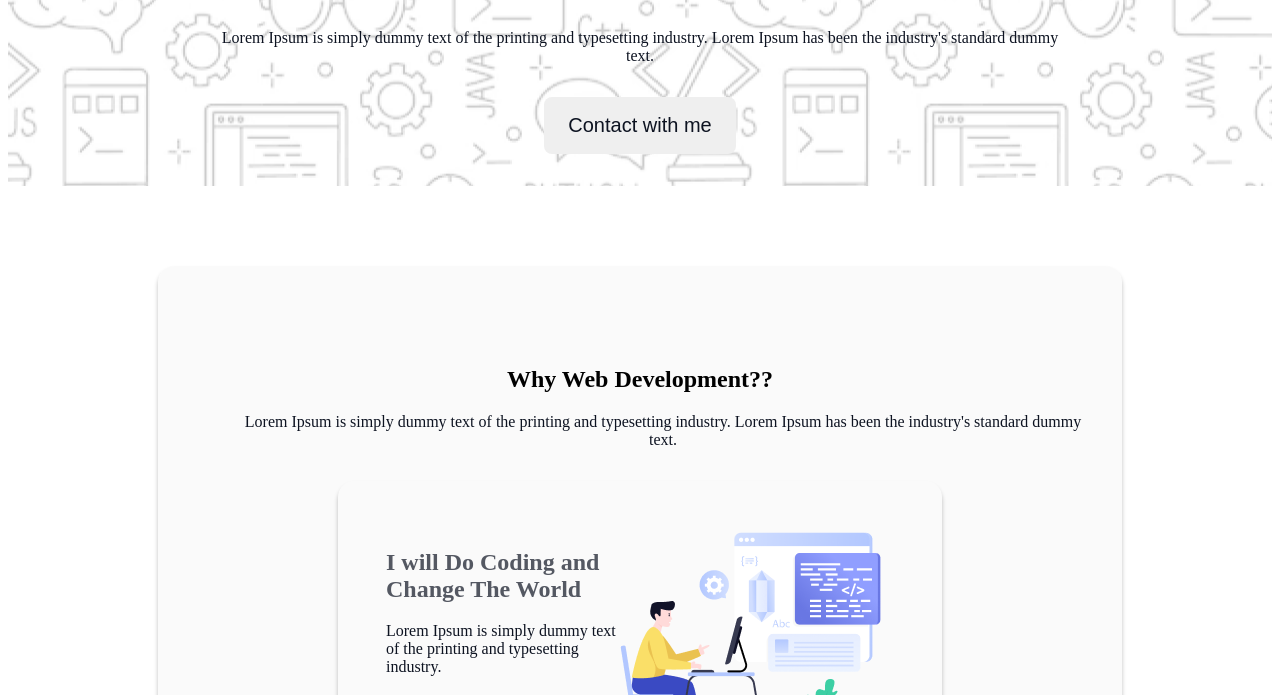
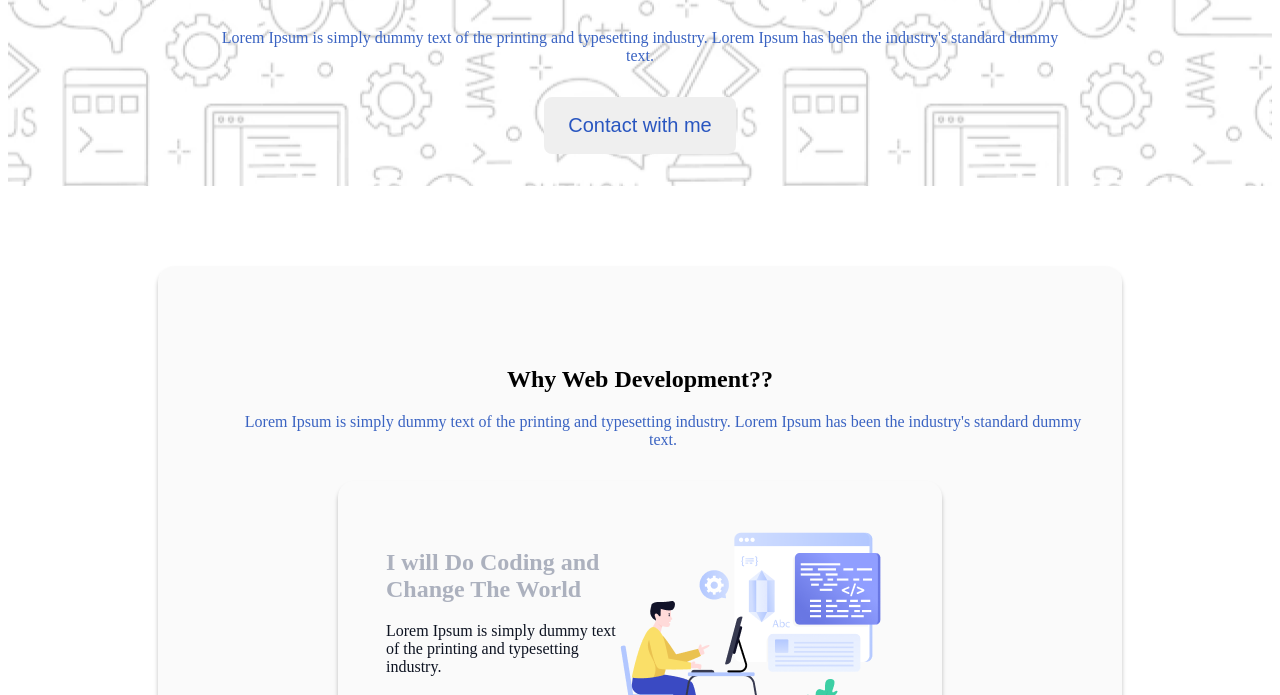
Before and after one commit to siddika53/D, a plain HTML site: page demo-1/index.html in a window 1280 px wide. Shown: the part 545-1240 px from the top of the page. Drawn offline with Linux system fonts and the light colour scheme; a web font is replaced by a local one.

Commit message:
color change

```diff
--- a/demo-1/style/styles.css
+++ b/demo-1/style/styles.css
@@ -1,4 +1,4 @@
-/* font setup */
+
 
 .azeret-mono {
   font-family: "Azeret Mono", serif;
@@ -29,7 +29,7 @@
   padding: 17px 24px;
   font-weight: 600px;
   font-size: 20px;
-  color: #0d1321;
+  color: #2956c0;
   border-style: none;
 }
 
@@ -47,7 +47,7 @@
 .head-para {
   font-size: 16px;
   font-weight: normal;
-  color: rgba(13, 19, 33, 1);
+  color: rgb(58, 99, 194);
   width: 850px;
   margin: auto;
   margin-bottom: 32px;
@@ -67,7 +67,7 @@
 }
 
 .layer-1-head-color {
-  color: rgba(13, 19, 33, 0.7);
+  color: rgba(138, 146, 164, 0.7);
 }
 
 .layer-1-head-para {
@@ -107,7 +107,7 @@
 
 .target-1-container {
   padding: 40px;
-  background-color: rgba(255, 76, 30, 0.05);
+  background-color:rgb(194, 137, 137);
   border-radius: 16px;
 }
 
@@ -119,7 +119,7 @@
 
 .target-3-container {
   padding: 40px;
-  background-color: rgba(255, 223, 0, 0.05);
+  background-color: rgba(217, 227, 21, 0.05);
   border-radius: 16px;
 }
 
@@ -133,7 +133,7 @@
 
 .support-container {
   background-image: url("../assets/handshake.jpg");
-  /* background-size: 100%; */
+
   background-repeat: no-repeat;
   background-position: center;
   padding: 64px 48px;
```
